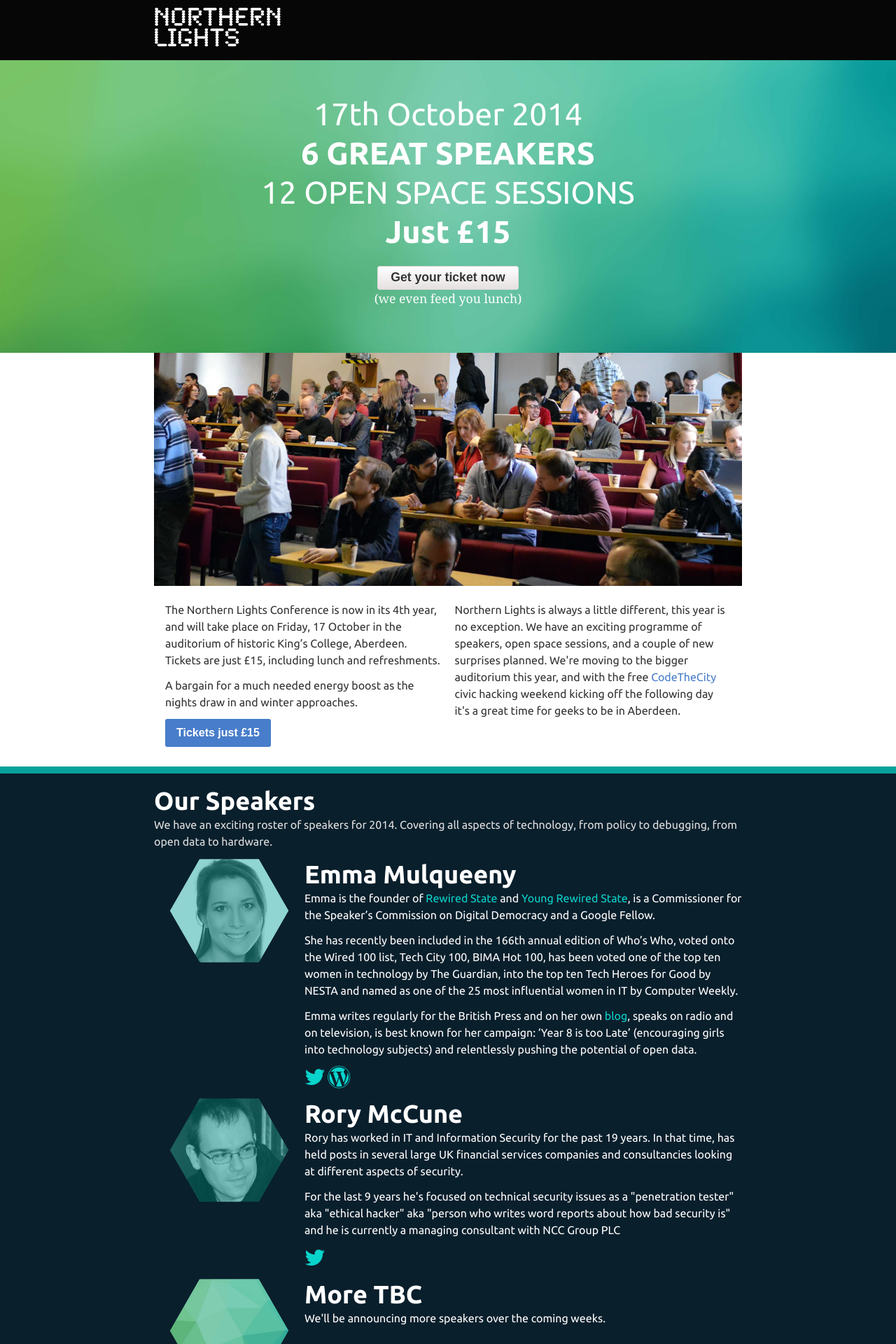
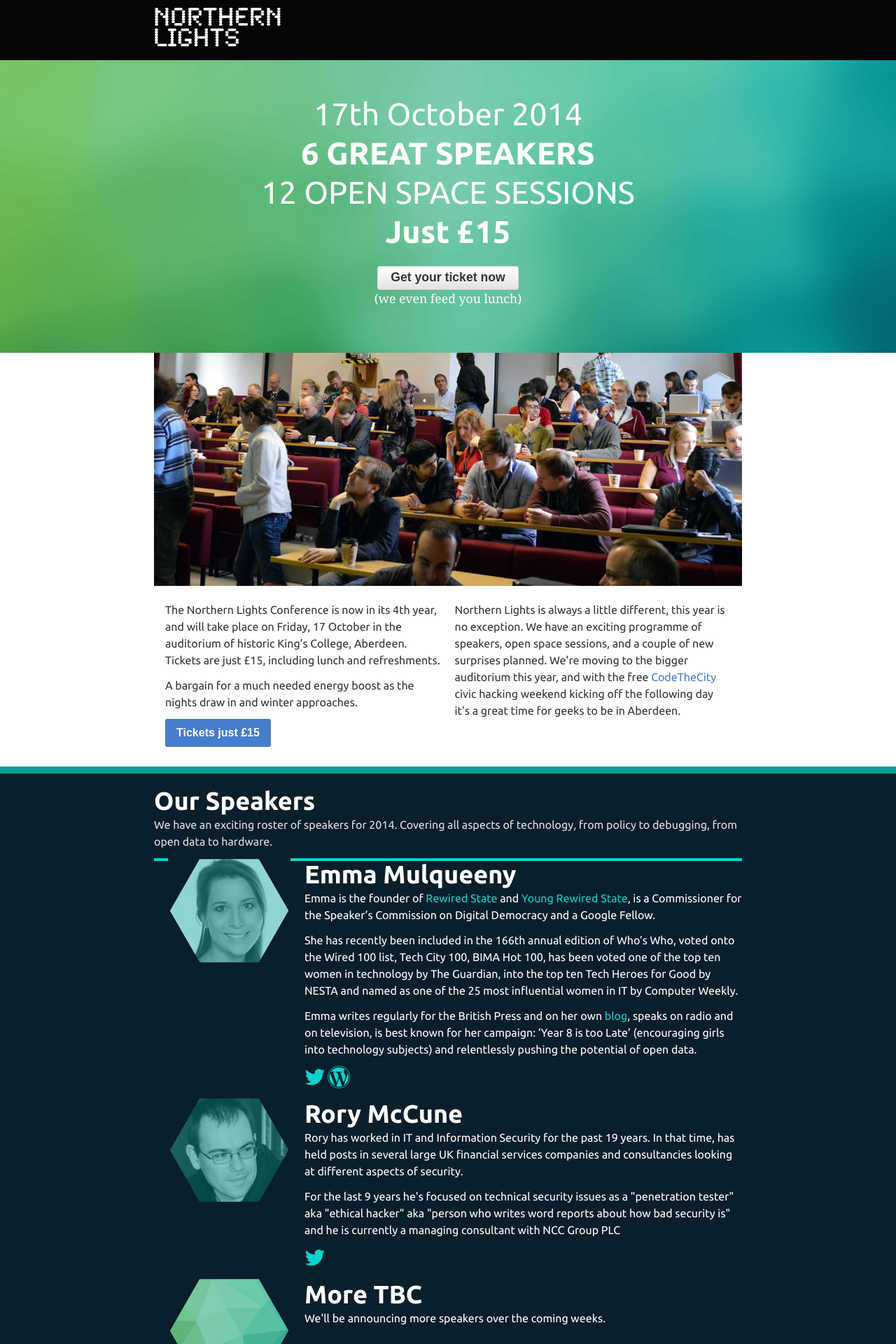
Before and after one commit to stevenmilne/stevenmilne.github.com, a Jekyll site: the page built from preview.html, in a window 1280 px wide. Shown: the top 1920 px of the page at 70% size. Built offline with Jekyll 4.4.1, drawn with Linux system fonts in a browser that asks for light colours; nearby versions of some CDN libraries.

Commit message:
quick fix for mobile

```diff
--- a/css/main.scss
+++ b/css/main.scss
@@ -113,6 +113,7 @@
 }
 
 .speak{
+	border-bottom: 1px solid #09D4CC;
 	section{
     @include media($large-screen) {
 			@include span-columns(9);
```
Also changed, not shown: 1 other file.
